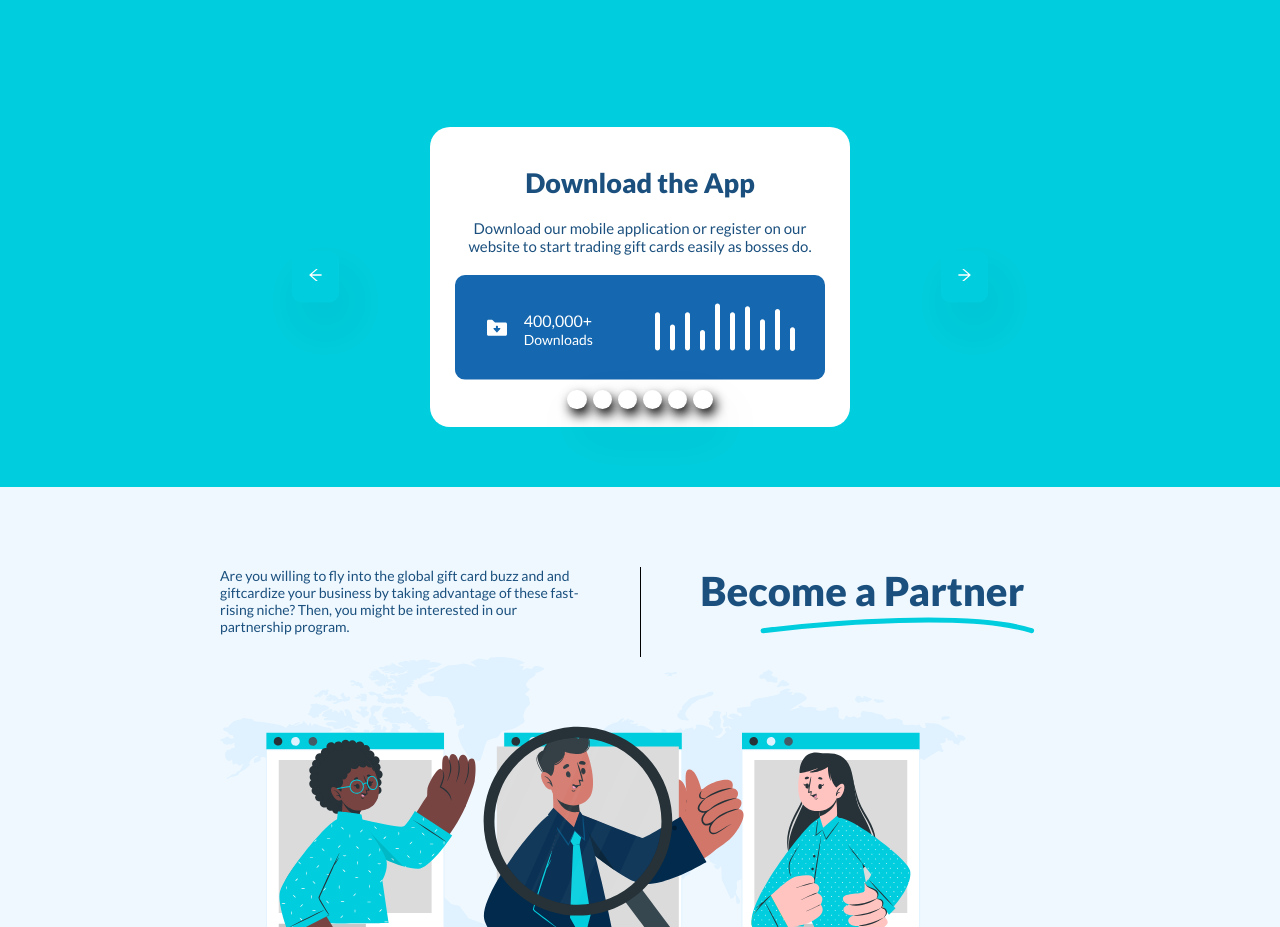
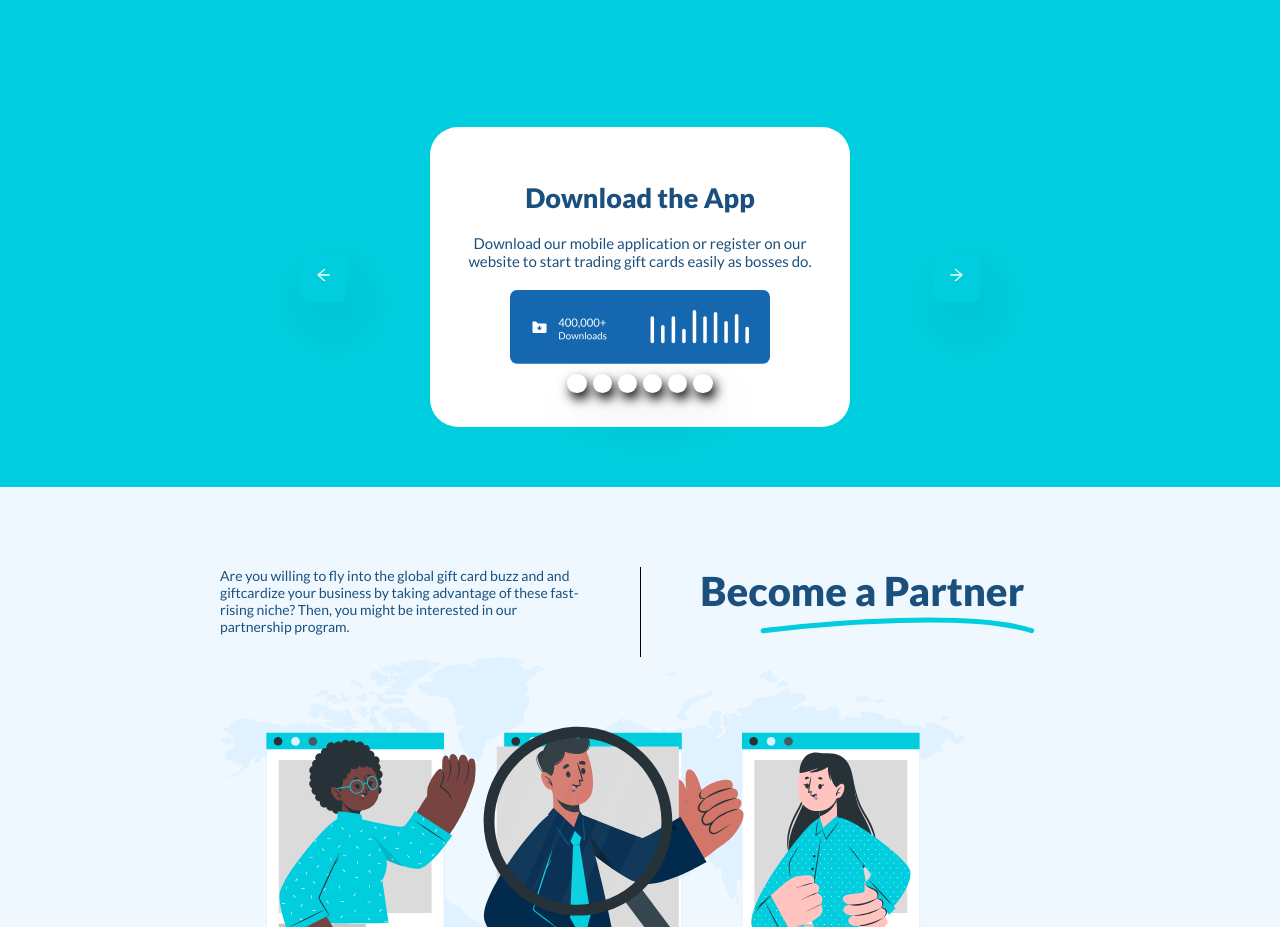
Before and after one commit to Olukayode08/Cardtonic-landing-page, a React (Create React App) app: page / in a window 1280 px wide. Shown: the part 1660-2587 px from the top of the page. Built offline with nearby package versions, Linux system fonts and the light colour scheme.

Commit message:
Slider width

```diff
--- a/src/index.css
+++ b/src/index.css
@@ -482,7 +482,7 @@ nav{
 /* Slider */
 .slider-container{
   position: relative;
-  width: 95%;
+  width: 93%;
   display: flex;
   flex-direction: column;
   align-items: center;
@@ -497,10 +497,10 @@ nav{
   justify-content: center;
   background: #fff;
   color: #1b507e;
-  max-width: 700px;
+  max-width: 600px;
   height: 300px;
   padding: 10px;
-  border-radius: 20px;
+  border-radius: 28px;
 }
 .icon-heading{
   text-align: center;
@@ -520,6 +520,7 @@ nav{
   align-items: center;
   justify-content: center;
   padding: 10px;
+  width: 70%;
 }
 
 .next-btn{
@@ -591,9 +592,6 @@ nav{
 
 }
 @media screen and (max-width: 600px ) {
-  /* .btn-container{
-    display: none;
-  } */
     .prev-btn{
     left: 0px;
     color: #000;
```
